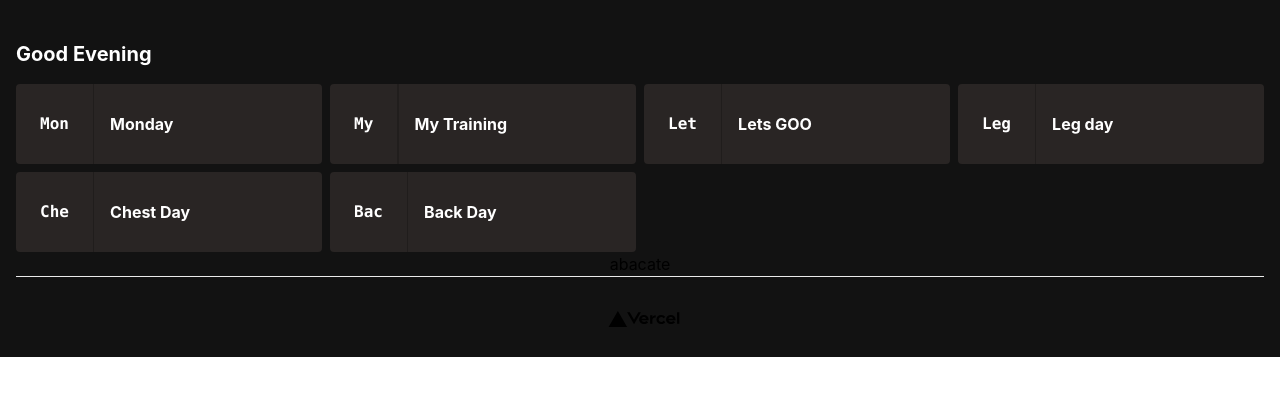
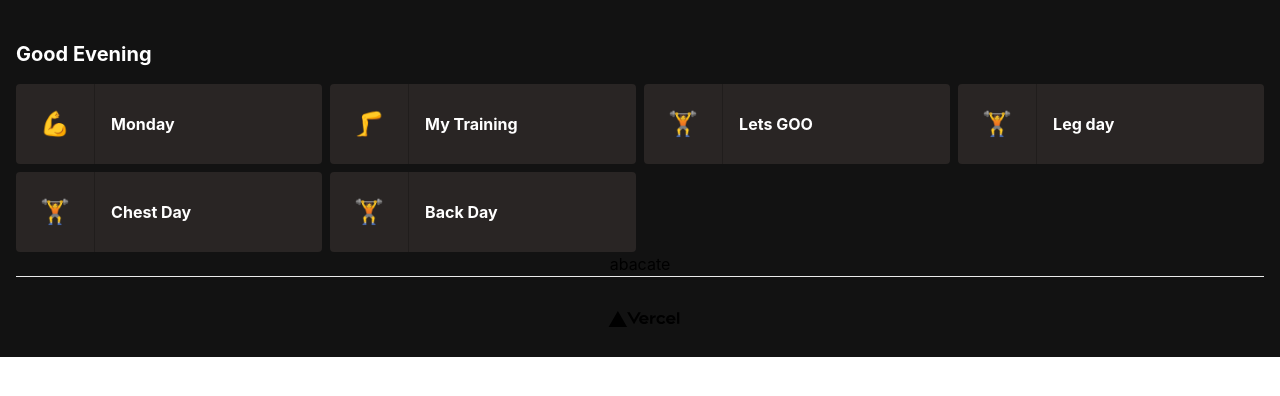
Before and after one commit to Prokopetz/gym-web, a Next.js app: page / in a window 1280 px wide. Shown: the top 396 px of the page. Built offline with nearby package versions, Linux system fonts and the light colour scheme.

Commit message:
feat: use icon in card

```diff
--- a/components/PlaylistTile.tsx
+++ b/components/PlaylistTile.tsx
@@ -2,11 +2,12 @@ import { useRouter } from "next/router";
 import React from "react";
 
 export interface PlaylistTileProps {
+  id: string;
   name: string;
-  id: string;
+  icon: string;
 }
 
-const PlaylistTile = ({ name, id }: PlaylistTileProps) => {
+const PlaylistTile = ({ id, name, icon }: PlaylistTileProps) => {
   const router = useRouter();
 
   return (
@@ -14,9 +15,7 @@ const PlaylistTile = ({ name, id }: PlaylistTileProps) => {
       className="group h-12 flex items-center select-none bg-warmGray-800 cursor-pointer rounded text-white lg:h-20 hover:opacity-80 hover:bg-warmGray-700 hover:duration-300"
       onClick={() => router.push(`/playlist/${id}`)}
     >
-      <span className="p-4 lg:p-6 font-bold font-mono text-klaus">
-        {name.substring(0, 3)}
-      </span>
+      <span className="p-4 lg:p-6 font-bold text-xl lg:text-2xl">{icon}</span>
       <span className="w-0.5 h-full bg-black bg-opacity-20"></span>
       <div className="p-2 lg:p-4 w-full flex justify-between items-center">
         <span className="font-bold text-xs lg:text-base line-clamp-2">
--- a/pages/index.tsx
+++ b/pages/index.tsx
@@ -1,18 +1,17 @@
 import type { NextPage } from "next";
 import Head from "next/head";
 import Image from "next/image";
-import Link from "next/link";
 import { useRouter } from "next/router";
 import PlaylistTile, { PlaylistTileProps } from "../components/PlaylistTile";
 import styles from "../styles/Home.module.css";
 
 const playlists: Array<PlaylistTileProps> = [
-  { id: "AdjfcXaKKDXAsfnI", name: "Monday" },
-  { id: "KKaAsunFFMADISUn", name: "My Training" },
-  { id: "ASDAVAklquddSDFF", name: "Lets GOO" },
-  { id: "NJVKDIqsdfifamsf", name: "Leg day" },
-  { id: "UUDsdfiaSVVAXSFg", name: "Chest Day" },
-  { id: "ASDFkjfuasnvmXIA", name: "Back Day" },
+  { id: "AdjfcXaKKDXAsfnI", icon: "💪", name: "Monday" },
+  { id: "KKaAsunFFMADISUn", icon: "🦵", name: "My Training" },
+  { id: "ASDAVAklquddSDFF", icon: "🏋", name: "Lets GOO" },
+  { id: "NJVKDIqsdfifamsf", icon: "🏋", name: "Leg day" },
+  { id: "UUDsdfiaSVVAXSFg", icon: "🏋", name: "Chest Day" },
+  { id: "ASDFkjfuasnvmXIA", icon: "🏋", name: "Back Day" },
 ];
 
 const getTitleForCurrentTime = () => {
```
